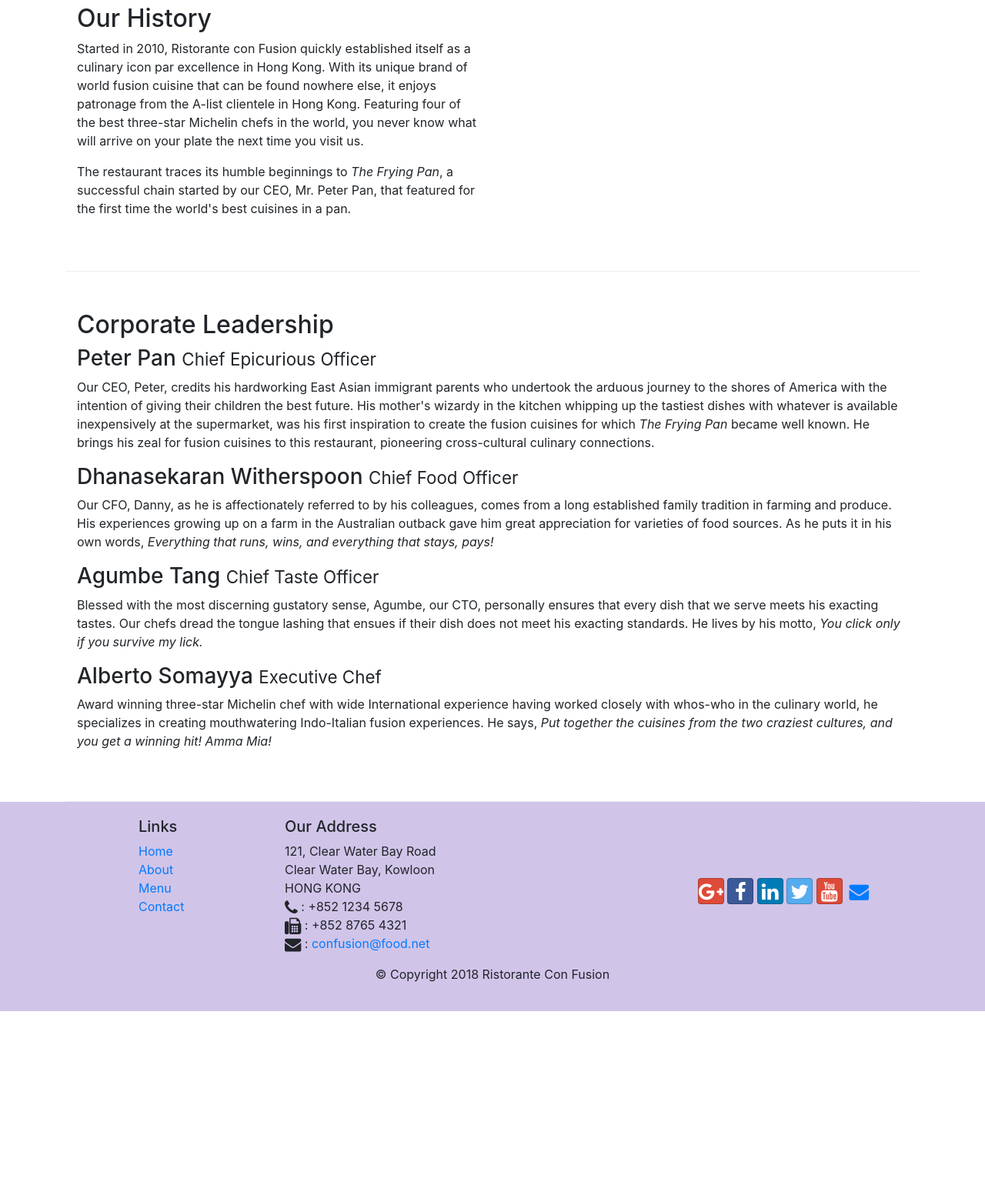
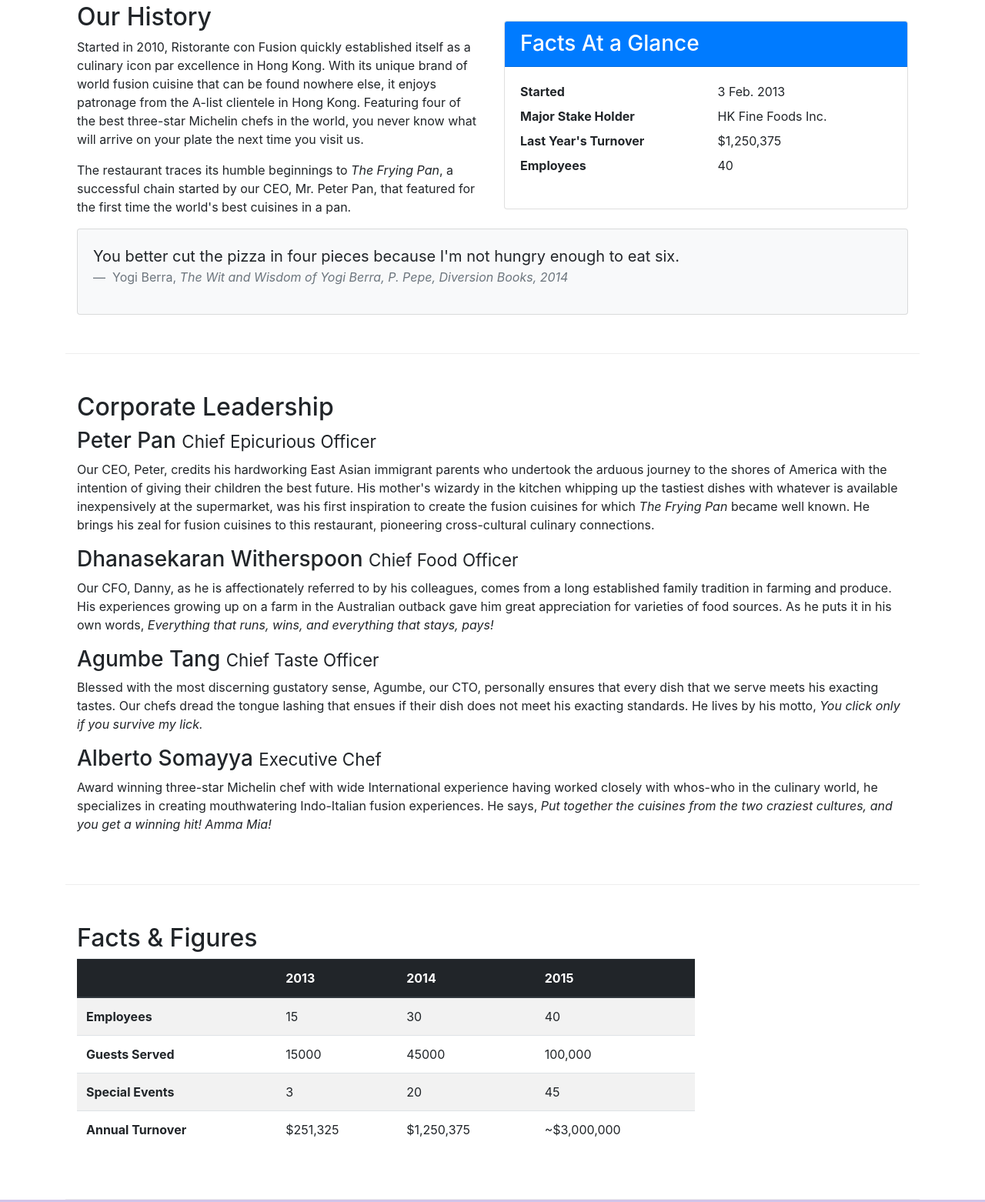
Before and after one commit to SebasGut/Initial-Setup, a website: page aboutus.html in a window 1280 px wide. Shown: the part 462-2024 px from the top of the page at 77% size. Before the commit the page ends 1776 px from the top, so only its background shows below. Drawn offline with nearby package versions, Linux system fonts and the light colour scheme.

Commit message:
"Tables & Cards"

```diff
--- a/aboutus.html
+++ b/aboutus.html
@@ -56,7 +56,7 @@
               >
             </li>
             <li class="nav-item">
-              <a class="nav-link" href="#"
+              <a class="nav-link" href="./contactus.html"
                 ><span class="fa fa-address-card fa-lg"></span> Contact</a
               >
             </li>
@@ -110,7 +110,40 @@
             cuisines in a pan.
           </p>
         </div>
-        <div></div>
+        <div class="col-12 col-sm-6">
+          <div class="card">
+            <h3 class="card-header bg-primary text-white">Facts At a Glance</h3>
+            <div class="card-body">
+              <dl class="row">
+                <dt class="col-6">Started</dt>
+                <dd class="col-6">3 Feb. 2013</dd>
+                <dt class="col-6">Major Stake Holder</dt>
+                <dd class="col-6">HK Fine Foods Inc.</dd>
+                <dt class="col-6">Last Year's Turnover</dt>
+                <dd class="col-6">$1,250,375</dd>
+                <dt class="col-6">Employees</dt>
+                <dd class="col-6">40</dd>
+              </dl>
+            </div>
+          </div>
+        </div>
+        <div class="col-12">
+          <div class="card card-body bg-light">
+            <blockquote class="blockquote">
+              <p class="mb-0">
+                You better cut the pizza in four pieces because I'm not hungry
+                enough to eat six.
+              </p>
+              <footer class="blockquote-footer">
+                Yogi Berra,
+                <cite title="Source Title"
+                  >The Wit and Wisdom of Yogi Berra, P. Pepe, Diversion Books,
+                  2014</cite
+                >
+              </footer>
+            </blockquote>
+          </div>
+        </div>
       </div>
 
       <div class="row row-content align-items-center">
@@ -160,6 +193,50 @@
           </p>
         </div>
       </div>
+      <div class="row row-content">
+        <div class="col-12 col-sm-9">
+          <h2>Facts &amp; Figures</h2>
+          <div class="table-responsive">
+            <table class="table table-striped">
+              <thead class="thead-dark">
+                <tr>
+                  <th>&nbsp;</th>
+                  <th>2013</th>
+                  <th>2014</th>
+                  <th>2015</th>
+                </tr>
+              </thead>
+              <tbody>
+                <tr>
+                  <th>Employees</th>
+                  <td>15</td>
+                  <td>30</td>
+                  <td>40</td>
+                </tr>
+                <tr>
+                  <th>Guests Served</th>
+                  <td>15000</td>
+                  <td>45000</td>
+                  <td>100,000</td>
+                </tr>
+                <tr>
+                  <th>Special Events</th>
+                  <td>3</td>
+                  <td>20</td>
+                  <td>45</td>
+                </tr>
+                <tr>
+                  <th>Annual Turnover</th>
+                  <td>$251,325</td>
+                  <td>$1,250,375</td>
+                  <td>~$3,000,000</td>
+                </tr>
+              </tbody>
+            </table>
+          </div>
+        </div>
+        <div class="col-12 col-sm-3"></div>
+      </div>
     </div>
 
     <footer class="footer">
@@ -171,7 +248,7 @@
               <li><a href="./index.html">Home</a></li>
               <li><a href="#">About</a></li>
               <li><a href="#">Menu</a></li>
-              <li><a href="#">Contact</a></li>
+              <li><a href="./contactus.html">Contact</a></li>
             </ul>
           </div>
           <div class="col-7 col-sm-5">
```
Also changed, not shown: index.html (+3 -3 lines).
